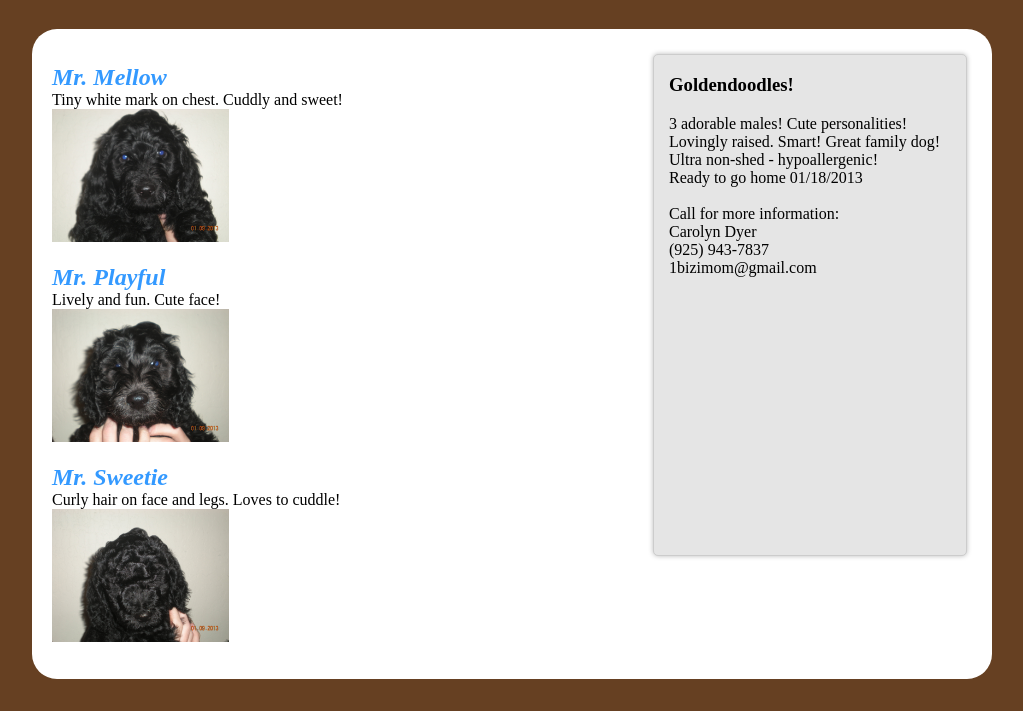
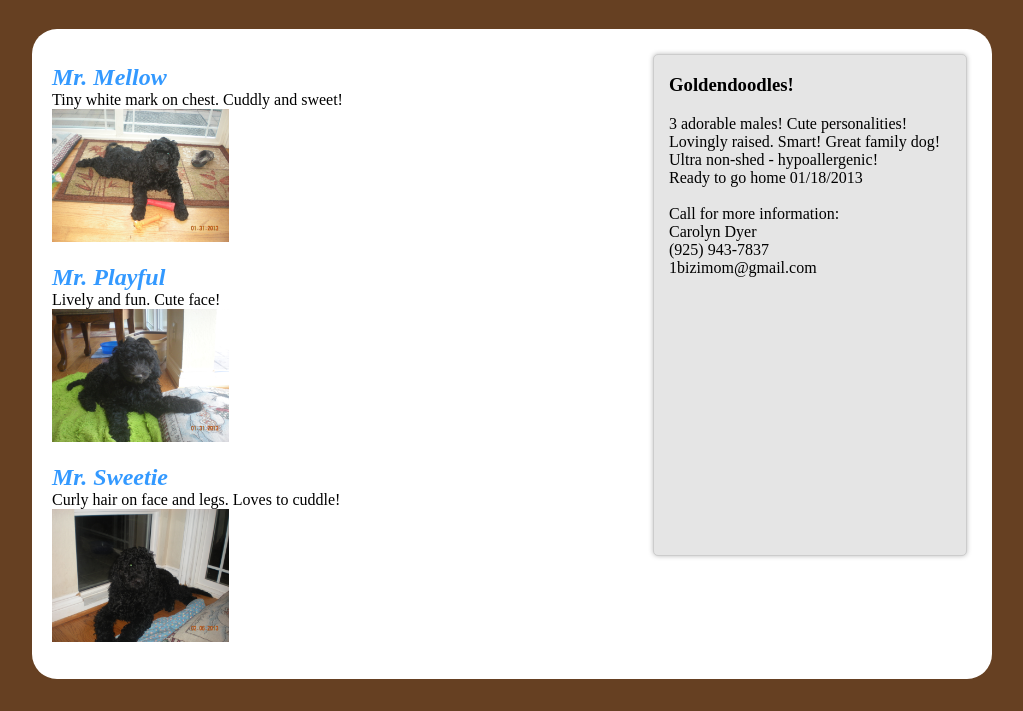
Before and after one commit to KevinDyer/bayareagoldendoodles, a plain HTML site: page index.html in a window 1280 px wide. Shown: the part 89-800 px from the top of the page, without its empty margins (128-1151 px from the left). Drawn offline with nearby package versions, Linux system fonts and the light colour scheme.

Commit message:
Updated pictures and scaling size.

```diff
--- a/index.html
+++ b/index.html
@@ -34,21 +34,21 @@
          <div class="name">Mr. Mellow</div>
          <div class="desc">Tiny white mark on chest. Cuddly and sweet!</div>
          <div class="img-container">
-            <img src="images/puppy_1.JPG" alt="Mr. Mellow" />
+            <img src="images/1_panda.jpg" alt="Mr. Mellow" />
          </div>
       </div>
       <div class="puppy">
          <div class="name">Mr. Playful</div>
          <div class="desc">Lively and fun. Cute face!</div>
          <div class="img-container">
-           <img src="images/puppy_2.JPG" alt="Mr. Playful" />
+           <img src="images/2_buster.jpg" alt="Mr. Playful" />
          </div>
       </div>
       <div class="puppy">
          <div class="name">Mr. Sweetie</div>
          <div class="desc">Curly hair on face and legs. Loves to cuddle!</div>
          <div class="img-container">
-           <img src="images/puppy_3.JPG" alt="Mr. Sweetie" />
+           <img src="images/3_timmy.jpg" alt="Mr. Sweetie" />
          </div>
       </div>
    </div> <!-- content-main -->
--- a/scripts/scripts.js
+++ b/scripts/scripts.js
@@ -7,7 +7,7 @@ $(document).ready(function(){
 	    .closest(".puppy")
 		  .css('z-index', '2')
 		  .end()
-        .animate({width:'50%'});
+        .animate({width:'70%'});
     })
     .mouseleave(function(){
       var $this = $(this);
```
Also changed, not shown: images/1_panda.jpg (added), images/1_puppy.jpg (renamed from images/puppy_1.JPG), images/2_buster.jpg (added), images/2_puppy.jpg (renamed from images/puppy_2.JPG), images/3_puppy.jpg (renamed from images/puppy_3.JPG), images/3_timmy.jpg (added).
